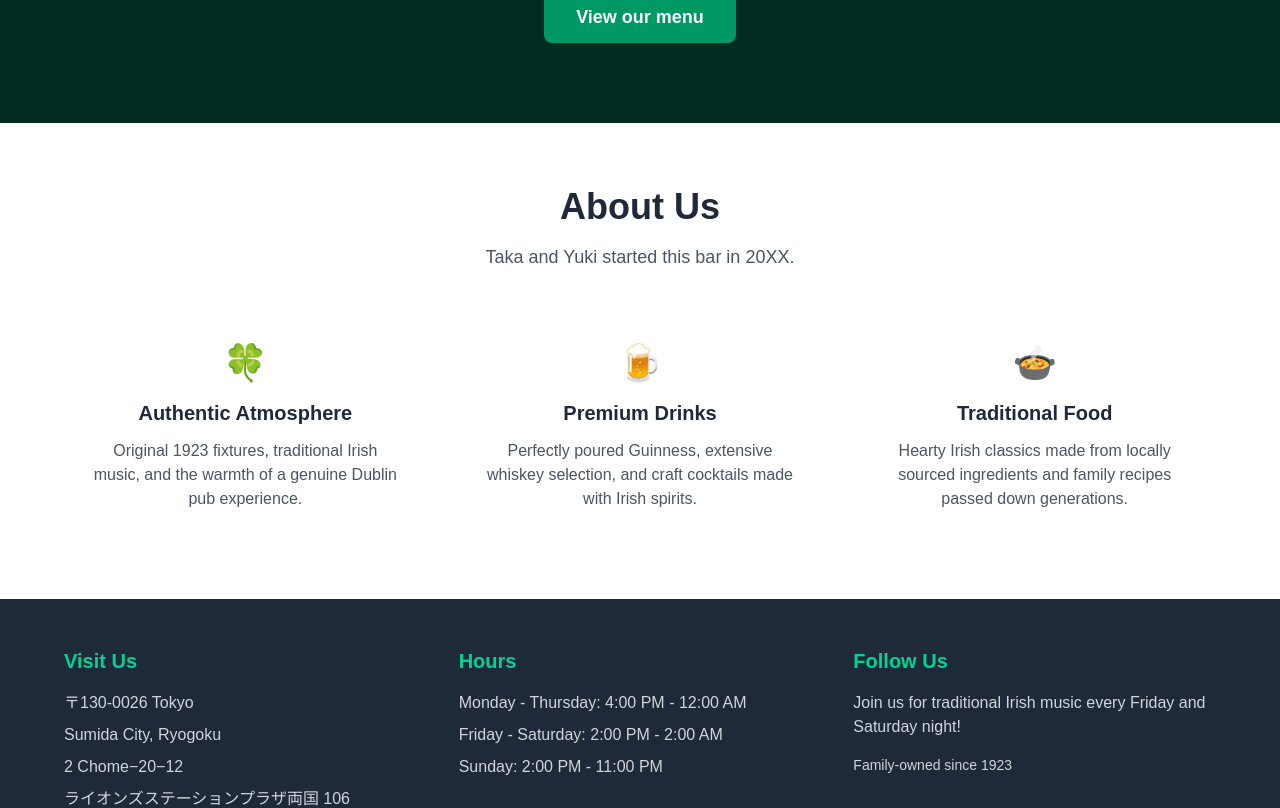
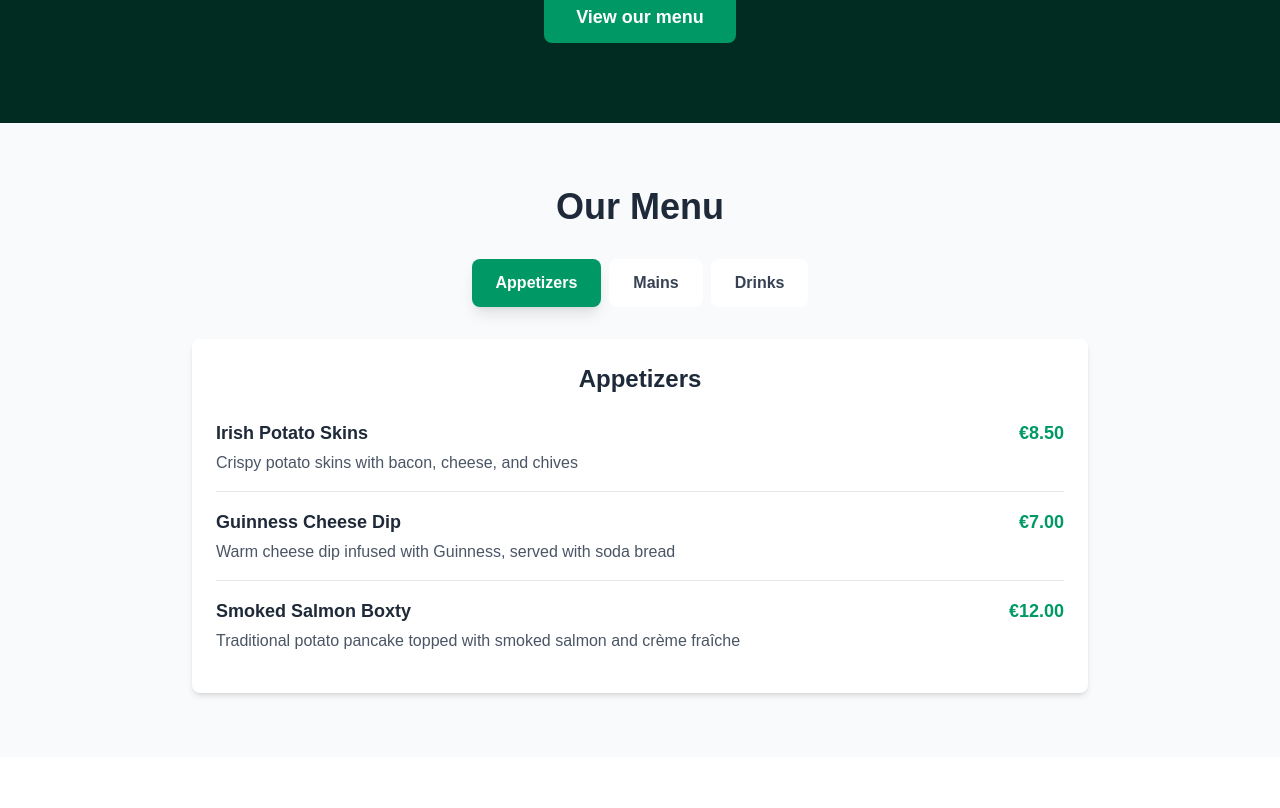
Before and after one commit to Ged-Miner/irish-pub-site, a Next.js app: page / in a window 1280 px wide. Shown: the part 481-1289 px from the top of the page. Built offline with nearby package versions, Linux system fonts and the light colour scheme.

Commit message:
add (food / drink)  menu component

```diff
--- a/src/app/page.tsx
+++ b/src/app/page.tsx
@@ -1,6 +1,7 @@
 import Header from "@/components/Header";
 import Hero from "@/components/Hero";
 import About from "@/components/About";
+import Menu from "@/components/menu";
 import Footer from "@/components/Footer";
 
 export default function Home() {
@@ -22,6 +23,33 @@ export default function Home() {
     }
   ]
 
+  const menuData = [
+    {
+      name: "Appetizers",
+      items: [
+        { name: "Irish Potato Skins", description: "Crispy potato skins with bacon, cheese, and chives", price: "€8.50" },
+        { name: "Guinness Cheese Dip", description: "Warm cheese dip infused with Guinness, served with soda bread", price: "€7.00" },
+        { name: "Smoked Salmon Boxty", description: "Traditional potato pancake topped with smoked salmon and crème fraîche", price: "€12.00" }
+      ]
+    },
+    {
+      name: "Mains",
+      items: [
+        { name: "Fish & Chips", description: "Beer-battered cod with hand-cut chips and mushy peas", price: "€16.50" },
+        { name: "Irish Stew", description: "Tender lamb with potatoes, carrots, and fresh herbs", price: "€18.00" },
+        { name: "Bangers & Mash", description: "Traditional Irish sausages with colcannon and onion gravy", price: "€15.00" }
+      ]
+    },
+    {
+      name: "Drinks",
+      items: [
+        { name: "Guinness Pint", description: "The perfect pint, poured the traditional way", price: "€5.50" },
+        { name: "Irish Coffee", description: "Hot coffee with Irish whiskey, sugar, and cream", price: "€7.00" },
+        { name: "Whiskey Flight", description: "Sample three premium Irish whiskeys", price: "€18.00" }
+      ]
+    }
+  ]
+
   return (
     <div className="min-h-screen">
       <Header
@@ -29,6 +57,7 @@ export default function Home() {
         subtitle="Traditional Pub | Ryogoku, Tokyo"
       />
       <Hero />
+      <Menu categories={menuData} />
       <About features={pubFeatures} />
       <Footer />
     </div>
--- /dev/null
+++ b/src/components/menu.tsx
@@ -0,0 +1,72 @@
+"use client"
+
+import { useState } from 'react'
+
+interface MenuItem {
+  name: string
+  description: string
+  price: string
+}
+
+interface MenuCategory {
+  name: string
+  items: MenuItem[]
+}
+
+interface MenuProps {
+  categories: MenuCategory[]
+}
+
+export default function Menu({ categories }: MenuProps) {
+  const [activeCategory, setActiveCategory] = useState(0)
+
+  return (
+    <section className="py-16 px-4 bg-gray-50">
+      <div className="max-w-4xl mx-auto">
+        <h2 className="text-3xl md:text-4xl font-bold text-center text-gray-800 mb-8">
+          Our Menu
+        </h2>
+
+        {/* Category Tabs */}
+        <div className="flex flex-wrap justify-center mb-8 gap-2">
+          {categories.map((category, index) => (
+            <button
+              key={index}
+              onClick={() => setActiveCategory(index)}
+              className={`px-6 py-3 rounded-lg font-semibold transition-all duration-200 ${
+                activeCategory === index
+                  ? 'bg-emerald-600 text-white shadow-lg'
+                  : 'bg-white text-gray-700 hover:bg-gray-100'
+              }`}
+            >
+              {category.name}
+            </button>
+          ))}
+        </div>
+
+        {/* Menu Items */}
+        <div className="bg-white rounded-lg shadow-md p-6">
+          <h3 className="text-2xl font-bold text-gray-800 mb-6 text-center">
+            {categories[activeCategory].name}
+          </h3>
+
+          <div className="space-y-4">
+            {categories[activeCategory].items.map((item, index) => (
+              <div key={index} className="border-b border-gray-200 pb-4 last:border-b-0">
+                <div className="flex justify-between items-start">
+                  <div className="flex-1">
+                    <h4 className="text-lg font-semibold text-gray-800">{item.name}</h4>
+                    <p className="text-gray-600 mt-1">{item.description}</p>
+                  </div>
+                  <span className="text-lg font-bold text-emerald-600 ml-4">
+                    {item.price}
+                  </span>
+                </div>
+              </div>
+            ))}
+          </div>
+        </div>
+      </div>
+    </section>
+  )
+}
```
